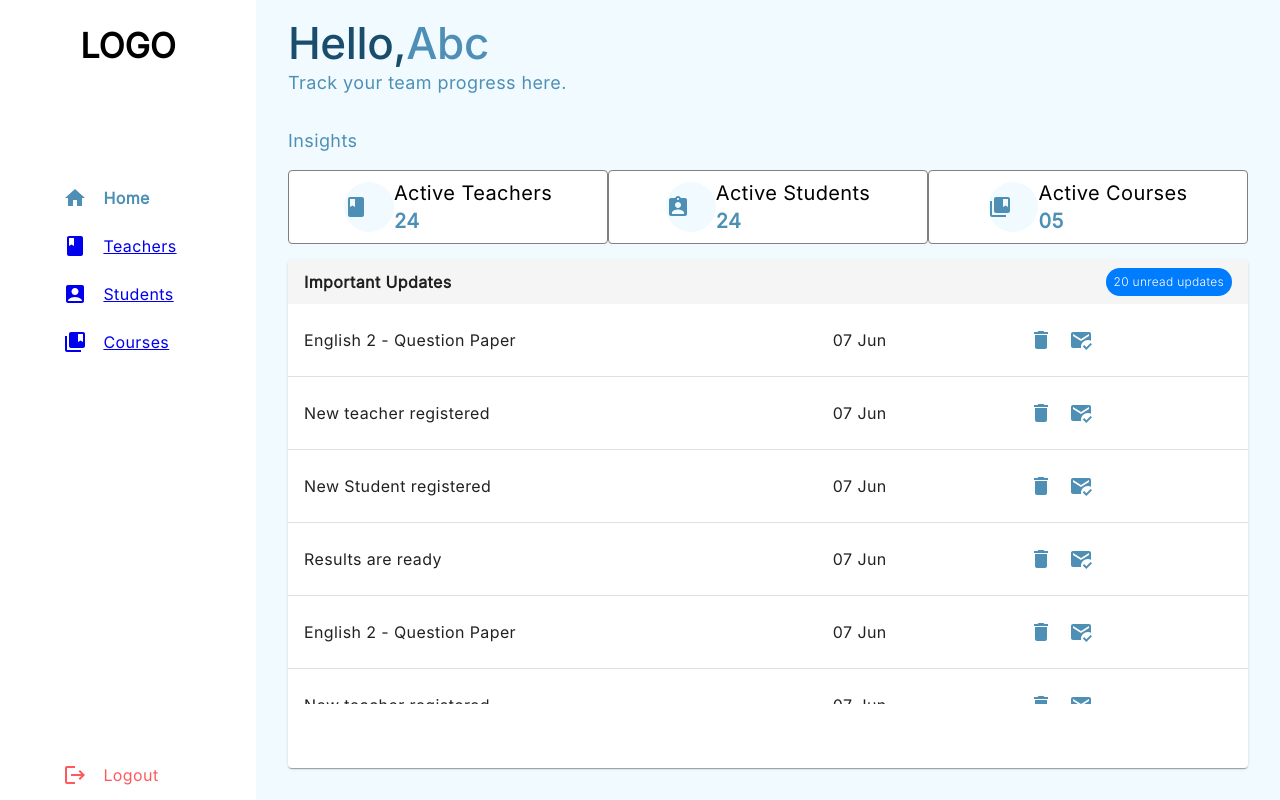
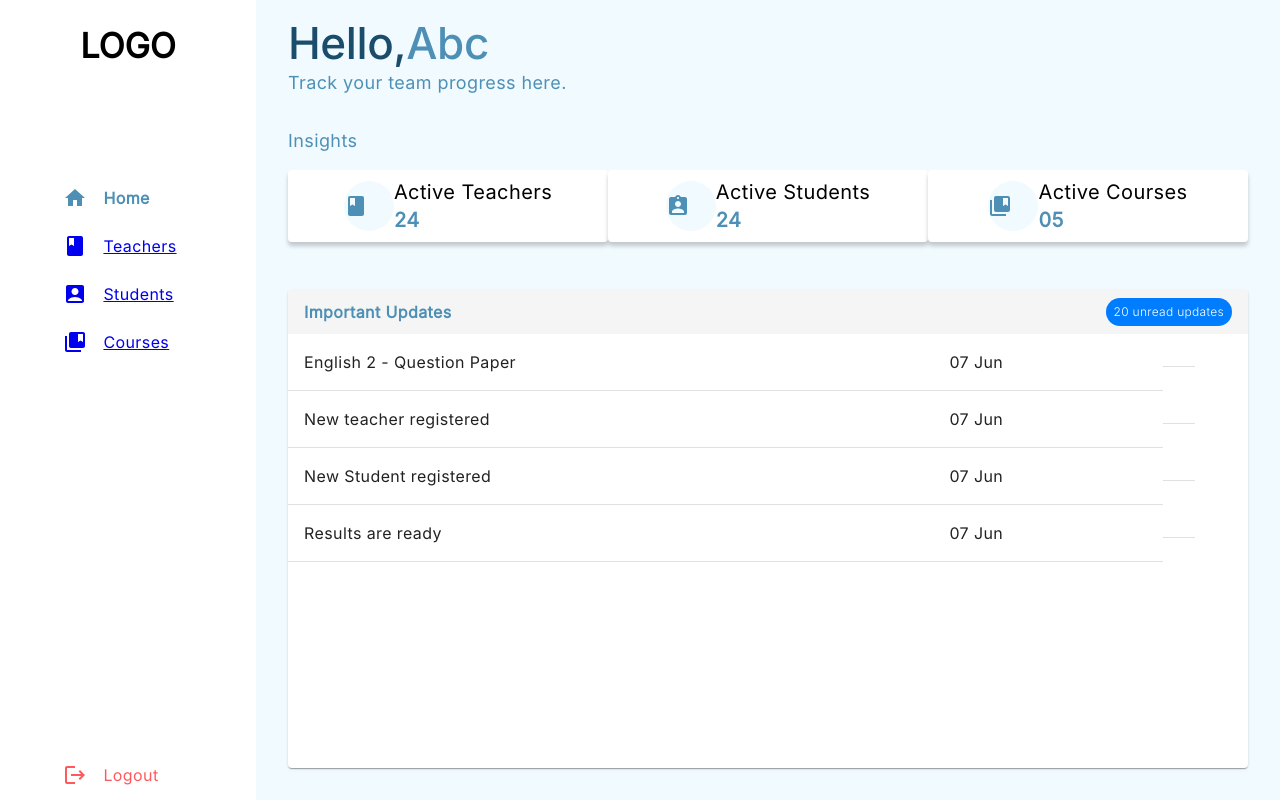
Before and after one commit to Online-Examination-Portal/online_exam_ui, a React (Create React App) app: page /home in a window 1280 px wide. Built offline with nearby package versions, Linux system fonts and the light colour scheme.

Commit message:
Akansha | hover of table not resolved

```diff
--- a/src/components/private/home/data/impData.js
+++ b/src/components/private/home/data/impData.js
@@ -41,13 +41,18 @@ const impData = [
   },
   {
     id: 9,
-    update: "New Student registered",
+    update: "English 2 - Question Paper",
     date: "08 Jun"
   },
   {
     id: 10,
-    update: "Results are ready",
+    update: "English 2 - Question Paper",
     date: "07 Jun"
+  },
+  {
+    id: 11,
+    update: "English 2 - Question Paper",
+    date: "11 Jun"
   },
 ];
 
--- a/src/components/private/home/importantUpdates.jsx
+++ b/src/components/private/home/importantUpdates.jsx
@@ -14,10 +14,14 @@ import impData from "./data/impData";
 import DeleteIcon from "@mui/icons-material/Delete";
 import MarkEmailReadIcon from "@mui/icons-material/MarkEmailRead";
 
-const ImpUpdates = () => {
+const ImpUpdates = (isIconsVisible) => {
   return (
     <Paper
-      sx={{ overflow: "hidden", margin: "0 32px 32px 32px", flex: "1 1 auto" }}
+      sx={{
+        overflow: "hidden",
+        margin: "32px 32px 32px 32px",
+        flex: "1 1 auto",
+      }}
     >
       <Box
         sx={{
@@ -28,7 +32,7 @@ const ImpUpdates = () => {
           backgroundColor: "#f5f5f5",
         }}
       >
-        <Typography variant="body1" sx={{ fontWeight: "bold" }}>
+        <Typography variant="body1" color="primary" sx={{ fontWeight: "bold" }}>
           Important Updates
         </Typography>
         <Typography
@@ -43,32 +47,33 @@ const ImpUpdates = () => {
           20 unread updates
         </Typography>
       </Box>
-      <TableContainer sx={{ maxHeight: 400 }}>
+      <TableContainer sx={{ maxHeight: 250 }}>
         <Table stickyHeader sx={{ width: "100%" }}>
           <TableBody>
             {impData.map((data) => (
+
+              // <CustomTableRow>
+
                 <TableRow
                   key={data.id}
                   sx={{ "&:hover": { backgroundColor: "#f5f5f5" } }}
+
                 >
+                { isIconsVisible === 'false'  ? (
+                  <>
                    <TableCell>{data.update}</TableCell>
                   <TableCell>{data.date}</TableCell>
-                <TableCell>
-                  <Box
-                  // sx={{
-                  //   visibility: "hidden",
-                  //   "&:hover": { visibility: "visible" },
-                  // }}
-                  >
-                    <IconButton color="primary">
-                      <DeleteIcon />
-                    </IconButton>
-                    <IconButton color="primary">
-                      <MarkEmailReadIcon />
-                    </IconButton>
-                  </Box>
-                </TableCell>
+                  </>
+
+                ) :
+                <>
+                  <TableCell>{data.update}</TableCell>
+                  <TableCell>{data.date}</TableCell>
+                  <CustomTableRow/>
+                </>
+                }
                 </TableRow>
+              //  </CustomTableRow>
             ))}
           </TableBody>
         </Table>
@@ -77,10 +82,33 @@ const ImpUpdates = () => {
   );
 };
 
-const CustomeTableRow = () => {
+const CustomTableRow = () => {
   const [isIconsVisible, setIsIconVisible] = useState(false);
 
-  return <></>;
+  return (
+    <>
+
+      <TableRow
+        onMouseEnter={() => setIsIconVisible(true)}
+        onMouseLeave={() => setIsIconVisible(false)}
+      >
+        <TableCell>
+          {isIconsVisible  &&(
+            <Box>
+              <IconButton color="primary">
+                <DeleteIcon/>
+              </IconButton>
+              <IconButton color="primary">
+                <MarkEmailReadIcon/>
+              </IconButton>
+            </Box>
+          )}
+        </TableCell>
+      </TableRow>
+
+
+    </>
+  );
 };
 
 export default ImpUpdates;
--- a/src/components/private/home/insightsCard.jsx
+++ b/src/components/private/home/insightsCard.jsx
@@ -13,7 +13,8 @@ const InsightsCard = () => {
         flex: "0 1 auto",
         display: "flex",
         flexDirection: "row",
-        padding: "0 32px 16px 32px"
+        padding: "0 32px 16px 32px",
+
       }}
     >
 
@@ -26,10 +27,11 @@ const InsightsCard = () => {
             display: "flex",
             justifyContent: "center",
             alignItems: "center",
-            border: "1px solid grey",
+            // border: "1px solid grey",
             borderRadius: "4px",
             padding: "8px",
             backgroundColor: "#ffffff",
+            boxShadow: '0px 4px 4px rgba(0, 0, 0, 0.2)',
           }}
         >
           <Box
--- a/src/modules/sidenav/index.jsx
+++ b/src/modules/sidenav/index.jsx
@@ -8,7 +8,7 @@ import LogoutIcon from "@mui/icons-material/Logout";
 import { Link } from "react-router-dom";
 
 const SideNav = () => {
-  const [currentUrl, setCurrentUrl] = useState("");
+  // const [currentUrl, setCurrentUrl] = useState("");
   return (
     <Box
       sx={{
```
Also changed, not shown: src/pages/Private/Home/index.jsx (line endings or trailing spaces). Lines whose indentation alone changed are shown as unchanged.
